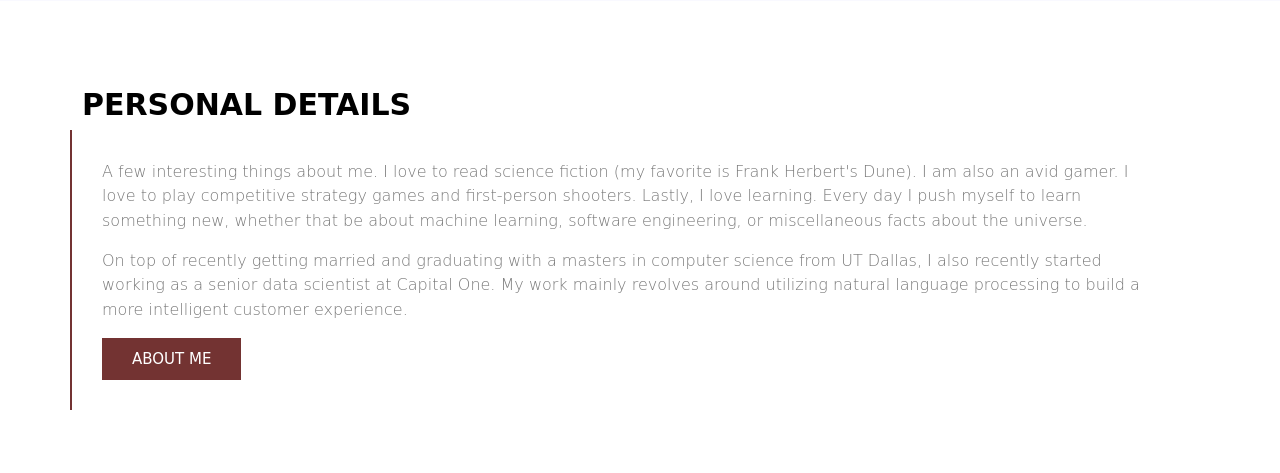
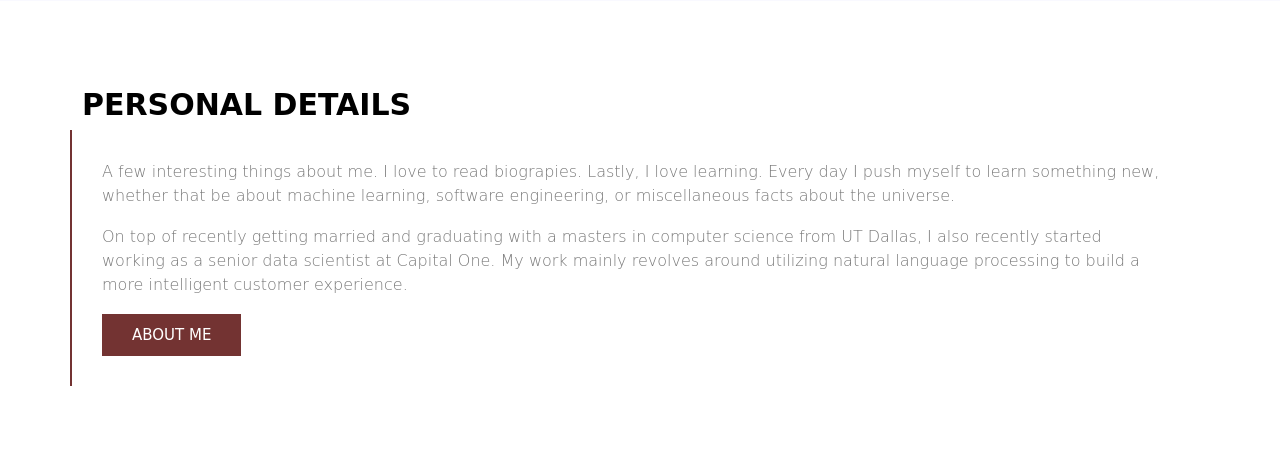
Before and after one commit to anthony-chukwuemeka-nwachukwu/Profile, a Flask app: template src/templates/home.html in a window 1280 px wide. Shown: the part 749-1222 px from the top of the page. Run offline with Flask 2, Linux system fonts and the light colour scheme; the template is opened without the code that fills it, so the values that code supplies are empty; some libraries are stand-ins or nearby versions; some web fonts are replaced.

Commit message:
Change personal details

```diff
--- a/src/templates/home.html
+++ b/src/templates/home.html
@@ -34,7 +34,7 @@
                     <blockquote class="generic-blockquote">
                         <p class="fz-16">
 
-                             A few interesting things about me. I love to read science fiction (my favorite is Frank Herbert's Dune). I am also an avid gamer. I love to play competitive strategy games and first-person shooters. Lastly, I love learning. Every day I push myself to learn something new, whether that be about machine learning, software engineering, or miscellaneous facts about the universe.
+                             A few interesting things about me. I love to read biograpies. Lastly, I love learning. Every day I push myself to learn something new, whether that be about machine learning, software engineering, or miscellaneous facts about the universe.
                         </p>
                         <p class="fz-16">
                              On top of recently getting married and graduating with a masters in computer science from UT Dallas, I also recently started working as a senior data scientist at Capital One. My work mainly revolves around utilizing natural language processing to build a more intelligent customer experience.
```
